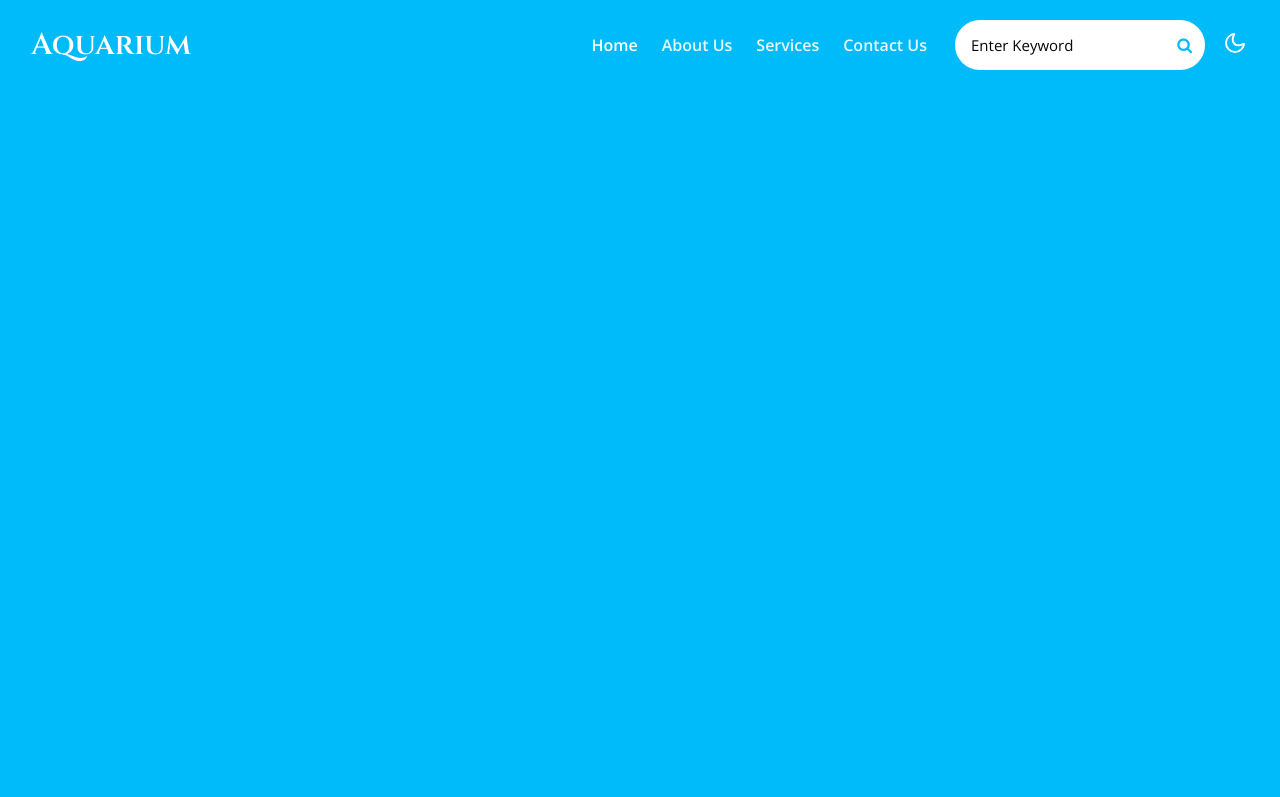
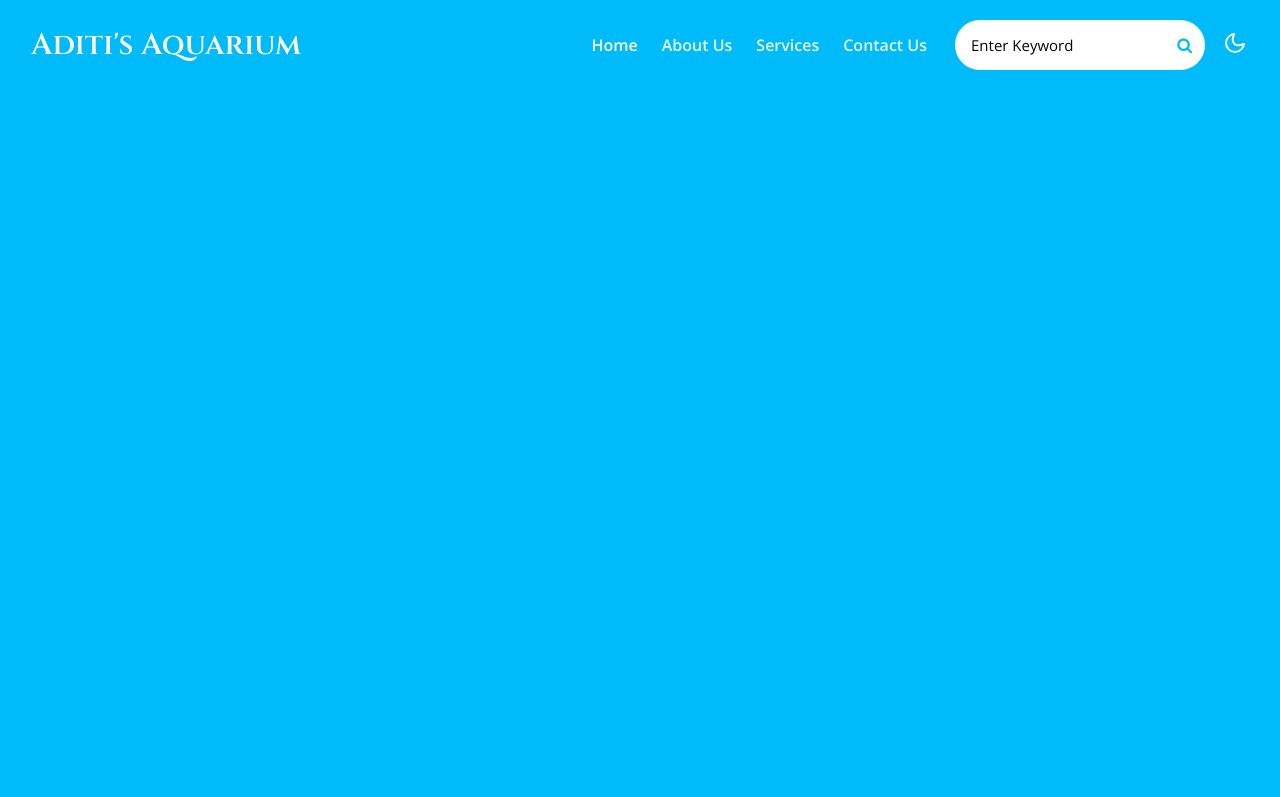
Before and after one commit to aditidew/Adaquarium, a plain HTML site: page index.html in a window 1280 px wide. Shown: the top 797 px of the page. Drawn offline with nearby package versions, Linux system fonts and the light colour scheme; a script that the page names is missing; a web font is replaced by a local one.

Commit message:
Update index.html

```diff
--- a/index.html
+++ b/index.html
@@ -1,7 +1,3 @@
-<!--
-Author: W3layouts
-Author URL: http://w3layouts.com
--->
 <!doctype html>
 <html lang="en">
 
@@ -9,7 +5,7 @@ Author URL: http://w3layouts.com
     <!-- Required meta tags -->
     <meta charset="utf-8">
     <meta name="viewport" content="width=device-width, initial-scale=1, shrink-to-fit=no">
-    <title>Aquarium - Animals Category Responsive Website Template - Home : W3Layouts</title>
+    <title>Aditi's Aquarium </title>
     <!-- google-fonts -->
     <link href="//fonts.googleapis.com/css2?family=Cinzel:wght@400;500;600;700;800;900&display=swap" rel="stylesheet">
     <link href="//fonts.googleapis.com/css2?family=Halant:wght@300;400;500;600;700&display=swap" rel="stylesheet">
@@ -26,7 +22,7 @@ Author URL: http://w3layouts.com
             <nav class="navbar navbar-expand-lg stroke">
                 <h1>
                     <a class="navbar-brand d-flex align-items-center" href="index.html">
-                        Aquarium</a>
+                        Aditi's Aquarium</a>
                 </h1>
                 <!-- if logo is image enable this
     <a class="navbar-brand" href="#index.html">
@@ -656,7 +652,7 @@ Author URL: http://w3layouts.com
         <div class="footer17-sub pt-5">
             <div class="container py-md-5 py-4">
                 <div class="text-center mb-4">
-                    <a class="footer-logo" href="index.html">Aquarium</a>
+                    <a class="footer-logo" href="index.html">Aditi's Aquarium</a>
                 </div>
                 <form action="#url" method="GET" class="rightside-form m-auto" style="max-width:500px;">
                     <input type="email" class="form-control" name="email" placeholder="Enter your email">
@@ -715,8 +711,8 @@ Author URL: http://w3layouts.com
             </div>
             <div class="copyright text-center">
                 <div class="container">
-                    <p class="copy-footer-29">© 2021 Aquarium. All rights reserved | Designed by <a
-                            href="https://w3layouts.com" target="_blank">W3layouts</a></p>
+                    <p class="copy-footer-29">© Aditi's Aquarium | Designed by Aditi <a
+                           </a></p>
                 </div>
             </div>
         </div>
```
